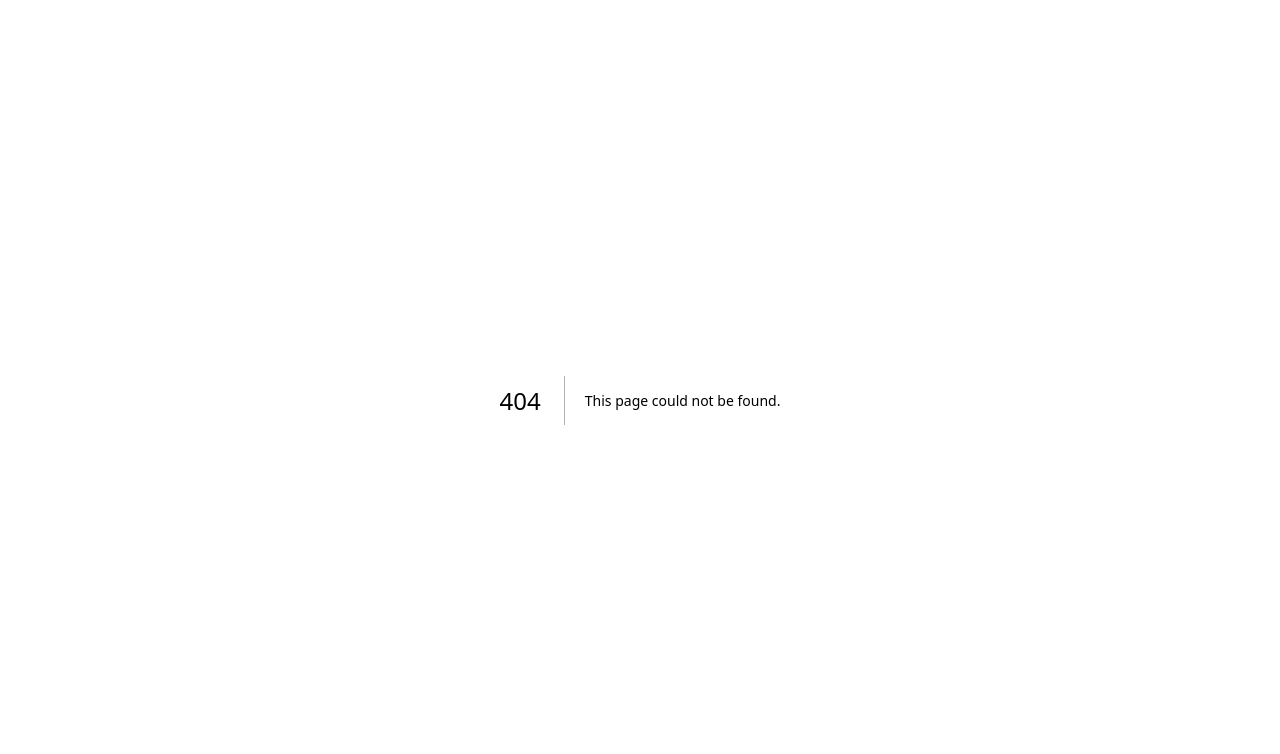
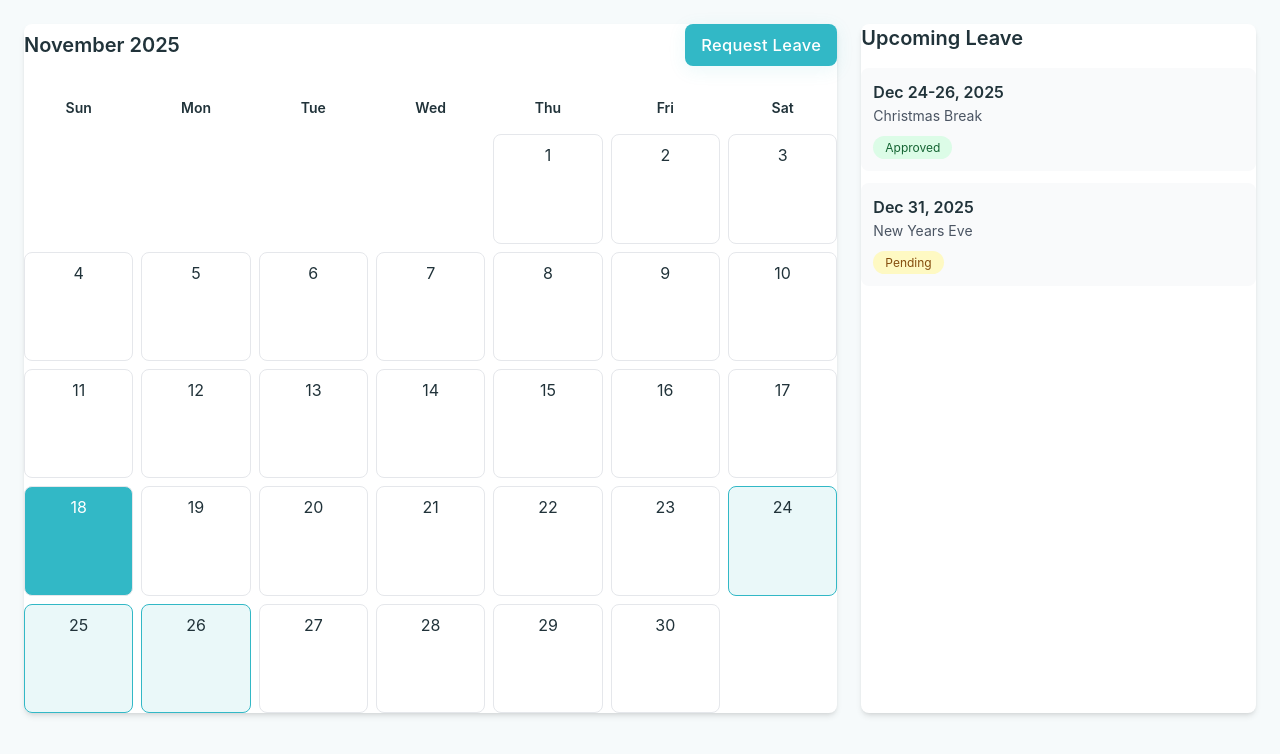
Before and after one commit to ifbash/employee-portal, a Next.js app: page /calendar in a window 1280 px wide. Before the commit this address had no page. Shown: the top 754 px of the page. Built offline with nearby package versions, Linux system fonts and the light colour scheme.

Commit message:
Add CalendarPage component with Calendar integration

```diff
--- /dev/null
+++ b/app/calendar/page.tsx
@@ -0,0 +1,10 @@
+'use client';
+import Calendar from '@/components/calendar/Calendar';
+
+export default function CalendarPage() {
+  return (
+    <div className="p-6">
+      <Calendar />
+    </div>
+  );
+}
```
